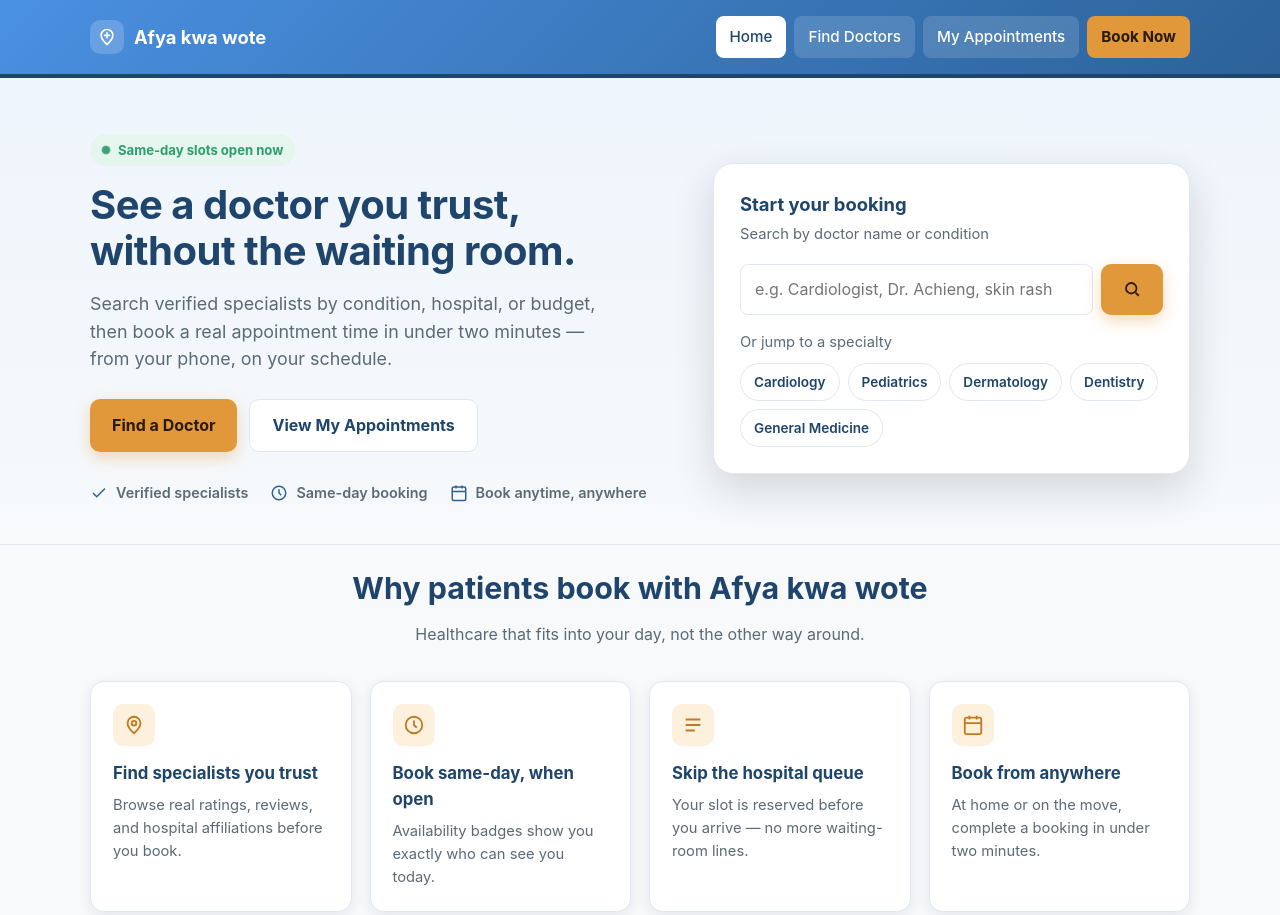
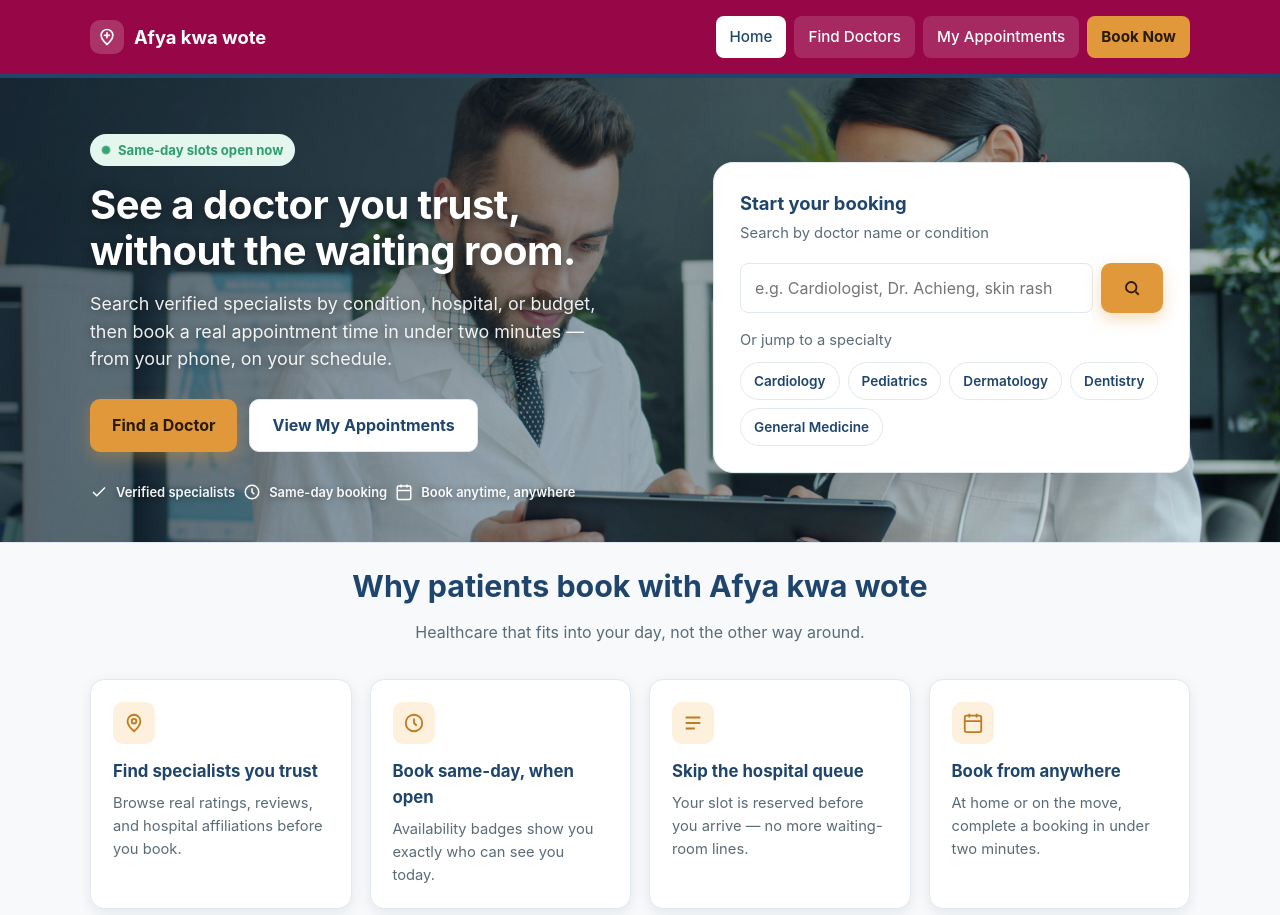
Before and after one commit to KARIUKIGACHERU/Doctor-Booking-System, a plain HTML site: page index.html in a window 1280 px wide. Shown: the top 915 px of the page. Drawn offline with Linux system fonts and the light colour scheme.

Commit message:
add photo to the landing page

```diff
--- a/style.css
+++ b/style.css
@@ -1,6 +1,6 @@
 :root {
-  --primary: #2c6298;
-  --primary-light: #4a90e2;
+  --primary:  #970747;
+  --primary-light: #970747;
   --primary-dark: #1f456d;
   --bg: #f7f9fb;
   --surface: #ffffff;
@@ -239,7 +239,9 @@ button {
 /* ---------- Hero ---------- */
 
 .hero {
-  background: linear-gradient(180deg, #eef5fc 0%, var(--bg) 100%);
+  background:
+    linear-gradient(100deg, rgba(15, 30, 48, 0.6) 0%, rgba(15, 30, 48, 0.3) 55%, rgba(15, 30, 48, 0.1) 100%),
+    url("./doctor.jpg") center 25% / cover no-repeat;
   padding: 56px 20px 40px;
   border-bottom: 1px solid var(--border);
 }
@@ -290,15 +292,17 @@ button {
   font-size: 2.5em;
   line-height: 1.15;
   margin: 0 0 16px;
-  color: var(--primary-dark);
+  color: #ffffff;
   letter-spacing: -0.5px;
+  text-shadow: 0 2px 12px rgba(0, 0, 0, 0.45)
 }
 
 .hero p.lead {
   font-size: 1.12em;
-  color: var(--muted);
+  color: rgba(255, 255, 255, 0.92);
   margin: 0 0 26px;
   max-width: 46ch;
+  text-shadow: 0 1px 8px rgba(0, 0, 0, 0.4);
 }
 
 .hero-actions {
@@ -310,23 +314,27 @@ button {
 
 .trust-row {
   display: flex;
-  gap: 22px;
-  flex-wrap: wrap;
+  align-items: center;
+  gap: 8px;
+  font-size: 0.9em;
+  color: rgba(255, 255, 255, 0.9);
+  font-weight: 600;
 }
 
 .trust-item {
-  display: flex;
+   display: flex;
   align-items: center;
   gap: 8px;
   font-size: 0.9em;
-  color: var(--muted);
+  color: rgba(255, 255, 255, 0.95);
   font-weight: 600;
+  text-shadow: 0 1px 6px rgba(0, 0, 0, 0.4);
 }
 
 .trust-item svg {
   width: 18px;
   height: 18px;
-  stroke: var(--primary);
+  stroke: #ffffff;
   flex-shrink: 0;
 }
 
@@ -536,7 +544,7 @@ section {
 }
 
 footer {
-  background-color: var(--primary-dark);
+  background-color: #970747;
   color: rgba(255, 255, 255, 0.85);
   padding: 30px 20px;
   text-align: center;
@@ -897,7 +905,7 @@ footer a {
   clip: rect(0, 0, 0, 0);
   white-space: nowrap;
 }
-/* ---------- Booking panel (simple, no animation) ---------- */
+/* Booking panel  */
 
 .panel-backdrop {
   position: fixed;
```
Also changed, not shown: doctor.jpg (added).
